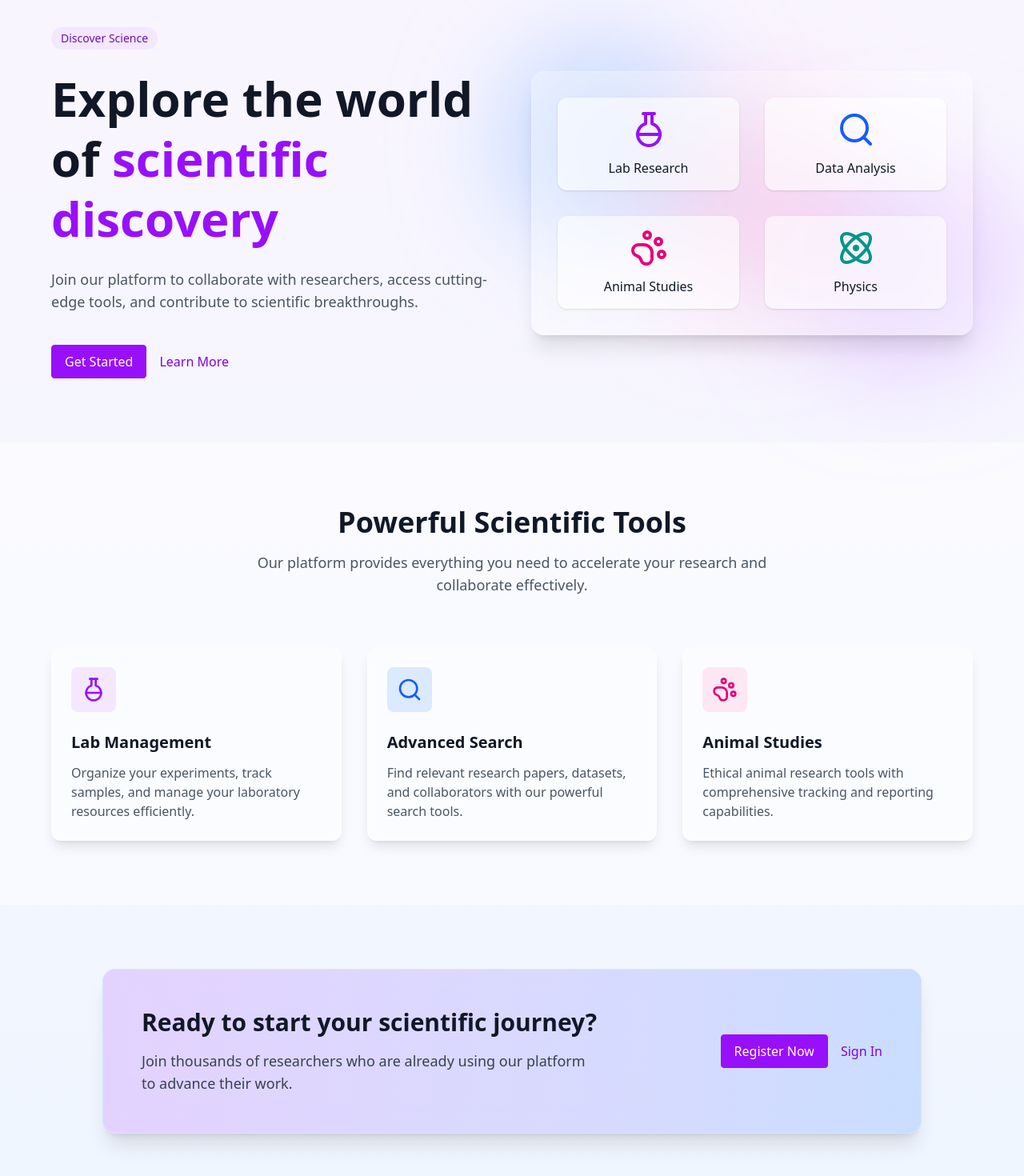
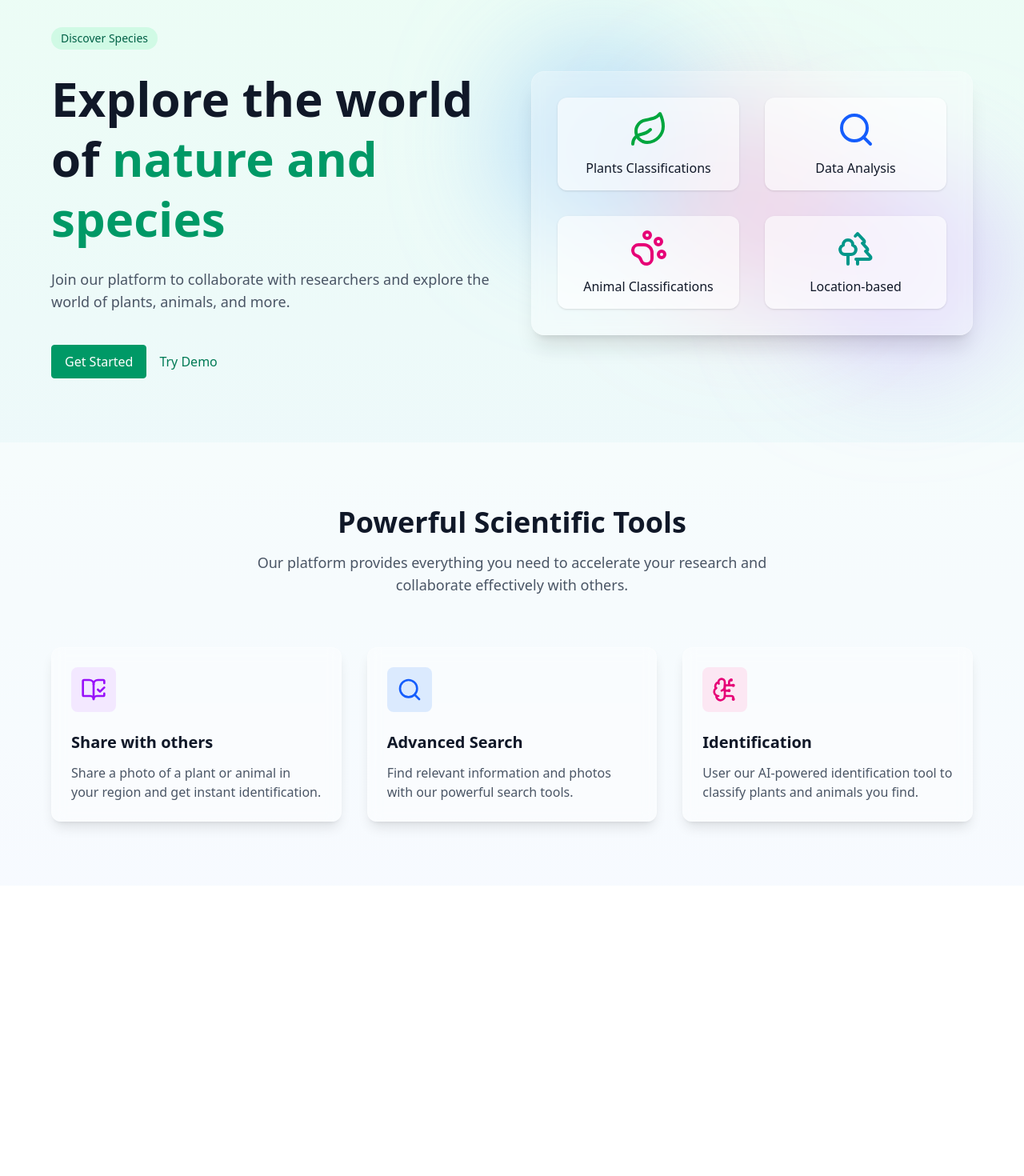
Before and after one commit to Alexander1022/social-flutter, a React (Vite) app in the folder Client/: page / in a window 1280 px wide. Shown: the part 174-1644 px from the top of the page at 80% size. After the commit the page ends 1281 px from the top, so only its background shows below. Built offline with nearby package versions, Linux system fonts and the light colour scheme.

Commit message:
Small UI changes
Small UI changes

```diff
--- a/Client/src/components/Header.tsx
+++ b/Client/src/components/Header.tsx
@@ -1,7 +1,7 @@
 import { useState, useEffect } from "react";
 import { Sprout } from "lucide-react";
 import Button from "./Button";
-import { useNavigate } from "react-router";
+import { Link, useNavigate } from "react-router";
 
 export default function Navbar() {
   const [isScrolled, setIsScrolled] = useState(false);
@@ -20,14 +20,6 @@ export default function Navbar() {
     return () => window.removeEventListener("scroll", handleScroll);
   }, []);
 
-    const handleSignIn = () => {
-        navigate('/login');
-    }
-
-    const handleRegister = () => {
-        navigate('/register');
-    }
-
   return (
     <header
       className={`sticky top-0 left-0 right-0 z-50 transition-all duration-300 ${
@@ -39,23 +31,22 @@ export default function Navbar() {
           <div className="flex items-center">
             <Button className="flex items-center space-x-2">
               <Sprout className="h-8 w-8 text-emerald-600" />
-              <span className="text-xl font-bold text-gray-900">
-                Fly Away
-              </span>
+              <span className="text-xl font-bold text-gray-900">Fly Away</span>
             </Button>
           </div>
 
           <div className="md:flex items-center space-x-4">
-              <button className="border-emerald-200 text-emerald-700"
-                onClick={handleSignIn}>
-                Sign In
-              </button>
-              <Button className="border border-emerald-600 font-medium py-2 px-4 rounded bg-emerald-600 text-white"
-                onClick={handleRegister}>
-                Register
-              </Button>
+            <Link to="/login"
+              className="border-emerald-200 text-emerald-700"
+            >
+              Sign In
+            </Link>
+            <Link to="/register"
+              className="border border-emerald-600 font-medium py-2 px-4 rounded bg-emerald-600 text-white"
+            >
+              Register
+            </Link>
           </div>
-
         </div>
       </div>
     </header>
--- a/Client/src/components/Navbar.tsx
+++ b/Client/src/components/Navbar.tsx
@@ -8,7 +8,6 @@ export default function Navbar() {
 
   return (
     <nav className="flex items-center gap-4 md:gap-6">
-      {/* Desktop Navigation */}
       <div className="hidden md:flex items-center space-x-4">
         <Link to="/challenges">
           <Button className="text-gray-700 hover:text-emerald-600 font-medium inline-flex items-center gap-2">
@@ -24,7 +23,6 @@ export default function Navbar() {
         </Link>
       </div>
 
-      {/* Mobile Menu Toggle */}
       <div className="md:hidden">
         <button
           onClick={() => setIsMobileMenuOpen(!isMobileMenuOpen)}
@@ -35,7 +33,6 @@ export default function Navbar() {
         </button>
       </div>
 
-      {/* Mobile Navigation Menu */}
       {isMobileMenuOpen && (
         <div className="md:hidden absolute bottom-16 right-4 bg-white/95 backdrop-blur-sm rounded-lg shadow-lg p-4">
           <div className="flex flex-col gap-3">
--- a/Client/src/pages/Challenges.tsx
+++ b/Client/src/pages/Challenges.tsx
@@ -1,5 +1,3 @@
-// ChallengesPage.tsx
-import { Link } from "react-router-dom";
 import { Sword, Shield, Trophy, Clock, Zap } from "lucide-react";
 
 export default function Challenges() {
--- a/Client/src/pages/Home.tsx
+++ b/Client/src/pages/Home.tsx
@@ -1,31 +1,44 @@
-import { FlaskRoundIcon as Flask, Search, Atom, PawPrint } from "lucide-react";
+import {
+  FlaskRoundIcon as Flask,
+  Search,
+  Atom,
+  PawPrint,
+  Leaf,
+  Trees,
+  BookOpenCheck,
+  BrainCircuit,
+} from "lucide-react";
 import Button from "../components/Button";
+import { Link } from "react-router";
 
 export default function Home() {
   return (
-    <div className="min-h-screen bg-gradient-to-b from-purple-50 to-blue-50">
+    <div className="min-h-screen bg-gradient-to-b from-emerald-50 to-blue-50">
       <section className="pt-32 pb-20 px-4 md:px-8">
         <div className="max-w-6xl mx-auto">
           <div className="flex flex-col md:flex-row items-center gap-12">
             <div className="flex-1 space-y-6">
-              <div className="inline-block px-3 py-1 rounded-full bg-purple-100 text-purple-800 font-medium text-sm">
-                Discover Science
+              <div className="inline-block px-3 py-1 rounded-full bg-emerald-100 text-emerald-800 font-medium text-sm">
+                Discover Species
               </div>
               <h1 className="text-4xl md:text-6xl font-bold text-gray-900 leading-tight">
                 Explore the world of{" "}
-                <span className="text-purple-600">scientific discovery</span>
+                <span className="text-emerald-600">nature and species</span>
               </h1>
               <p className="text-lg text-gray-600 max-w-xl">
-                Join our platform to collaborate with researchers, access
-                cutting-edge tools, and contribute to scientific breakthroughs.
+                Join our platform to collaborate with researchers and explore
+                the world of plants, animals, and more.
               </p>
               <div className="flex flex-col sm:flex-row gap-4 pt-4">
-                <Button className="border border-purple-600 font-medium py-2 px-4 rounded bg-purple-600 text-white">
+                <Link
+                  to="/register"
+                  className="border border-emerald-600 font-medium py-2 px-4 rounded bg-emerald-600 text-white"
+                >
                   Get Started
-                </Button>
+                </Link>
 
-                <Button className="border-purple-200 text-purple-700">
-                  Learn More
+                <Button className="border-emerald-200 text-emerald-700">
+                  <Link to="/app">Try Demo</Link>
                 </Button>
               </div>
             </div>
@@ -36,8 +49,10 @@ export default function Home() {
               <div className="relative backdrop-blur-sm bg-white/30 border border-white/20 rounded-2xl p-8 shadow-xl">
                 <div className="grid grid-cols-2 gap-8">
                   <div className="flex flex-col items-center p-4 bg-white/60 rounded-xl shadow-sm">
-                    <Flask className="w-12 h-12 text-purple-600 mb-3" />
-                    <h3 className="font-medium text-gray-900">Lab Research</h3>
+                    <Leaf className="w-12 h-12 text-green-600 mb-3" />
+                    <h3 className="font-medium text-gray-900">
+                      Plants Classifications
+                    </h3>
                   </div>
                   <div className="flex flex-col items-center p-4 bg-white/60 rounded-xl shadow-sm">
                     <Search className="w-12 h-12 text-blue-600 mb-3" />
@@ -46,12 +61,14 @@ export default function Home() {
                   <div className="flex flex-col items-center p-4 bg-white/60 rounded-xl shadow-sm">
                     <PawPrint className="w-12 h-12 text-pink-600 mb-3" />
                     <h3 className="font-medium text-gray-900">
-                      Animal Studies
+                      Animal Classifications
                     </h3>
                   </div>
                   <div className="flex flex-col items-center p-4 bg-white/60 rounded-xl shadow-sm">
-                    <Atom className="w-12 h-12 text-teal-600 mb-3" />
-                    <h3 className="font-medium text-gray-900">Physics</h3>
+                    <Trees className="w-12 h-12 text-teal-600 mb-3" />
+                    <h3 className="font-medium text-gray-900">
+                      Location-based
+                    </h3>
                   </div>
                 </div>
               </div>
@@ -68,21 +85,21 @@ export default function Home() {
             </h2>
             <p className="text-lg text-gray-600 max-w-2xl mx-auto">
               Our platform provides everything you need to accelerate your
-              research and collaborate effectively.
+              research and collaborate effectively with others.
             </p>
           </div>
 
           <div className="grid md:grid-cols-3 gap-8">
             <div className="backdrop-blur-sm bg-white/40 border border-white/20 rounded-xl p-6 shadow-lg transition-transform hover:scale-105">
               <div className="w-14 h-14 bg-purple-100 rounded-lg flex items-center justify-center mb-6">
-                <Flask className="w-8 h-8 text-purple-600" />
+                <BookOpenCheck className="w-8 h-8 text-purple-600" />
               </div>
               <h3 className="text-xl font-semibold text-gray-900 mb-3">
-                Lab Management
+                Share with others
               </h3>
               <p className="text-gray-600">
-                Organize your experiments, track samples, and manage your
-                laboratory resources efficiently.
+                Share a photo of a plant or animal in your region and get
+                instant identification.
               </p>
             </div>
 
@@ -94,46 +111,22 @@ export default function Home() {
                 Advanced Search
               </h3>
               <p className="text-gray-600">
-                Find relevant research papers, datasets, and collaborators with
-                our powerful search tools.
+                Find relevant information and photos with our powerful search
+                tools.
               </p>
             </div>
 
             <div className="backdrop-blur-sm bg-white/40 border border-white/20 rounded-xl p-6 shadow-lg transition-transform hover:scale-105">
               <div className="w-14 h-14 bg-pink-100 rounded-lg flex items-center justify-center mb-6">
-                <PawPrint className="w-8 h-8 text-pink-600" />
+                <BrainCircuit className="w-8 h-8 text-pink-600" />
               </div>
               <h3 className="text-xl font-semibold text-gray-900 mb-3">
-                Animal Studies
+                Identification
               </h3>
               <p className="text-gray-600">
-                Ethical animal research tools with comprehensive tracking and
-                reporting capabilities.
+                User our AI-powered identification tool to classify plants and
+                animals you find.
               </p>
-            </div>
-          </div>
-        </div>
-      </section>
-
-      <section className="py-20 px-4 md:px-8">
-        <div className="max-w-5xl mx-auto backdrop-blur-md bg-gradient-to-r from-purple-500/20 to-blue-500/20 border border-white/20 rounded-2xl p-8 md:p-12 shadow-xl">
-          <div className="flex flex-col md:flex-row items-center justify-between gap-8">
-            <div className="space-y-4 text-center md:text-left">
-              <h2 className="text-3xl font-bold text-gray-900">
-                Ready to start your scientific journey?
-              </h2>
-              <p className="text-lg text-gray-700 max-w-xl">
-                Join thousands of researchers who are already using our platform
-                to advance their work.
-              </p>
-            </div>
-            <div className="flex flex-col sm:flex-row gap-4 text-center align-center">
-                <Button className="border border-purple-600 font-medium py-2 px-4 rounded bg-purple-600 text-white">
-                    Register Now
-                </Button>
-                <Button className="border-purple-200 text-purple-700">
-                    Sign In
-                </Button>
             </div>
           </div>
         </div>
--- a/Client/src/pages/Map.tsx
+++ b/Client/src/pages/Map.tsx
@@ -5,7 +5,7 @@ import { MapContainer, TileLayer, Marker } from "react-leaflet";
 import L from "leaflet";
 import markerIcon from "leaflet/dist/images/marker-icon.png";
 import markerShadow from "leaflet/dist/images/marker-shadow.png";
-import CustomPopup from "./CustomProp";
+import CustomPopup from "../components/CustomProp";
 
 L.Marker.prototype.options.icon = L.icon({
   iconUrl: markerIcon,
```
Also changed, not shown: Client/src/components/CustomProp.tsx (renamed from Client/src/pages/CustomProp.tsx).
